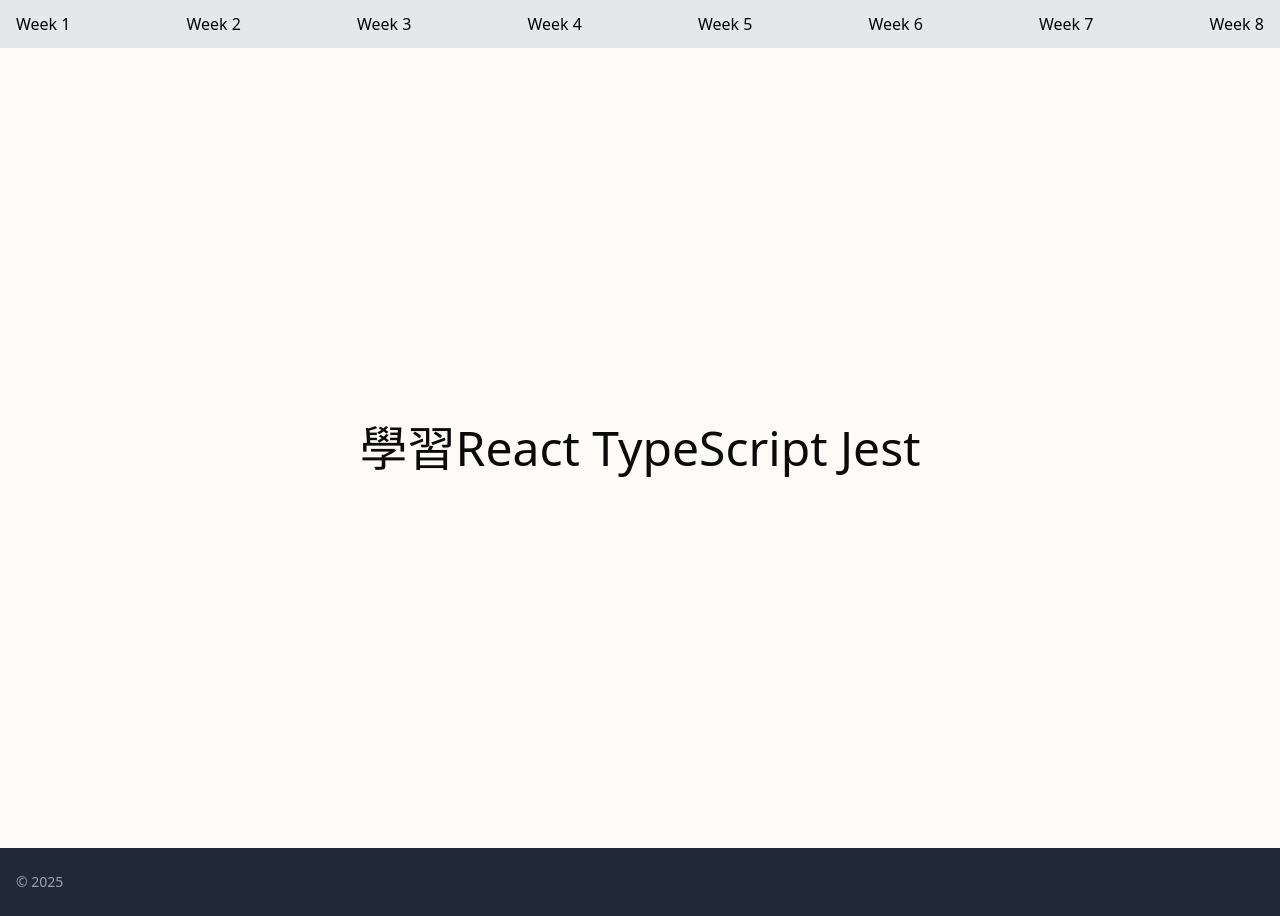
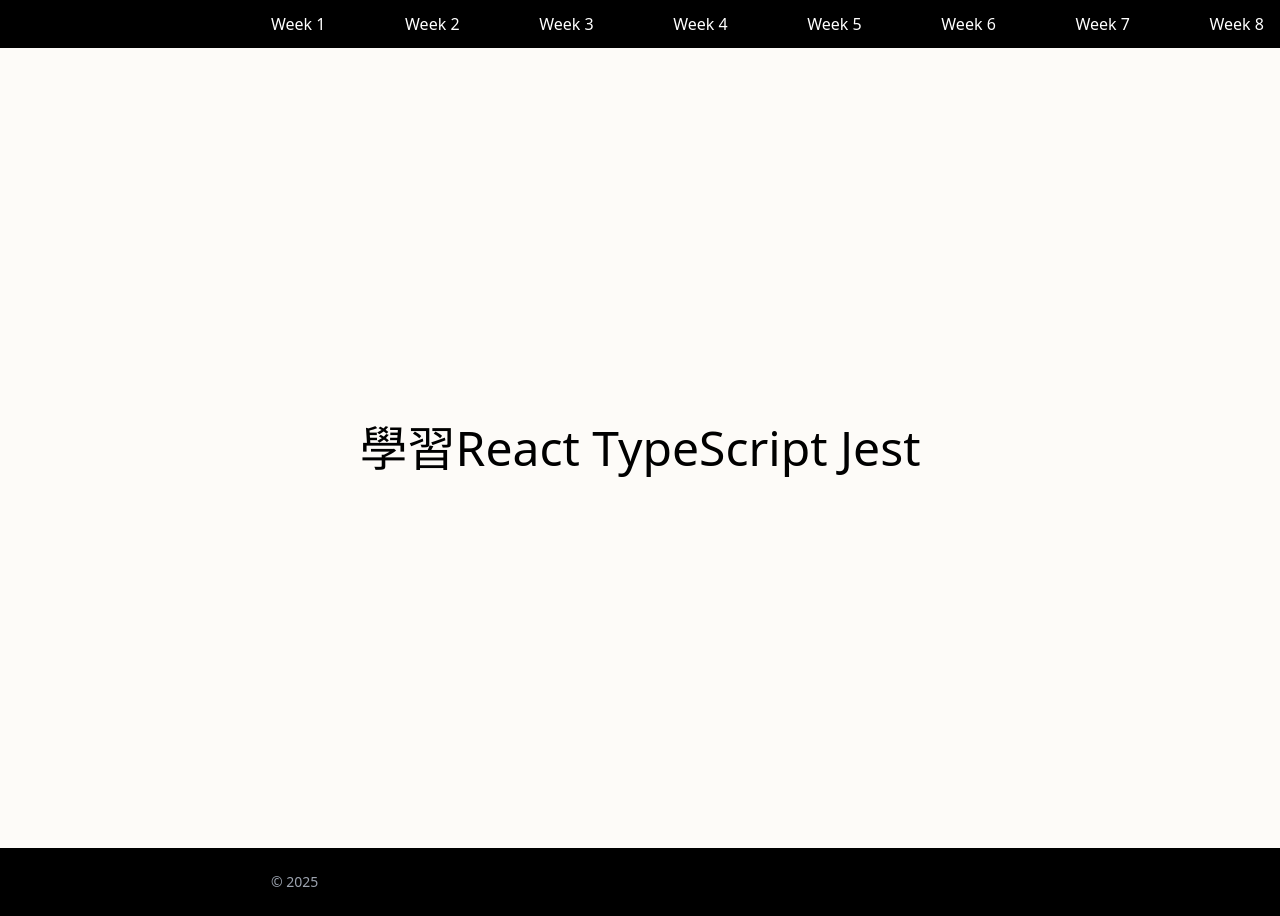
Before and after one commit to ttppoo121440/learn-react, a React (Vite) app: page / in a window 1280 px wide. Built offline with nearby package versions, Linux system fonts and the light colour scheme.

Commit message:
新增 黑字顏色

```diff
--- a/src/components/DetailProduct.tsx
+++ b/src/components/DetailProduct.tsx
@@ -1,5 +1,7 @@
+import { useEffect, useState } from 'react';
+
 import { DetailProductProps } from '@/types/productsType';
-import { useEffect, useState } from 'react';
+
 import Loading from './Loading';
 
 const DetailProduct = ({ products }: DetailProductProps) => {
@@ -17,37 +19,29 @@ const DetailProduct = ({ products }: DetailProductProps) => {
 
   return (
     <div>
-      <h2 className="mb-4 text-2xl font-semibold">單一產品細節</h2>
+      <h2 className="mb-4 text-2xl font-semibold text-black">單一產品細節</h2>
       <div className="overflow-hidden rounded bg-white shadow-md">
-        <img
-          src={pic || products.imageUrl}
-          alt="主圖"
-          className="w-full object-cover"
-        />
+        <img src={pic || products.imageUrl} alt="主圖" className="w-full object-cover" />
         <div className="p-4">
-          <h5 className="flex items-center text-xl font-bold">
+          <h5 className="flex items-center text-xl font-bold text-black">
             {products.title}
-            <span className="ml-2 rounded bg-blue-100 px-2 py-1 text-sm text-primary">
-              {products.category}
-            </span>
+            <span className="ml-2 rounded bg-blue-100 px-2 py-1 text-sm text-primary">{products.category}</span>
           </h5>
           <p className="mt-2 text-gray-700">商品描述：{products.description}</p>
           <div className="mt-4 flex items-center">
-            <p className="mr-2 text-gray-400 line-through">
-              {products.origin_price} 元
-            </p>
+            <p className="mr-2 text-gray-400 line-through">{products.origin_price} 元</p>
             <p className="font-semibold text-gray-800">{products.price} 元</p>
           </div>
-          <h5 className="mt-4 text-lg font-semibold">更多圖片：</h5>
+          <h5 className="mt-4 text-lg font-semibold text-black">更多圖片：</h5>
           <div className="mt-2 flex flex-wrap gap-2">
-            {products.imagesUrl.map(
+            {products.imagesUrl?.map(
               (url, index) =>
                 url && (
                   <img
                     key={index}
                     src={url}
                     alt="圖片"
-                    className="h-20 w-20 cursor-pointer rounded object-cover"
+                    className="size-20 cursor-pointer rounded object-cover"
                     onClick={() => setPic(url)}
                   />
                 ),
--- a/src/components/Layout/Footer.tsx
+++ b/src/components/Layout/Footer.tsx
@@ -1,9 +1,9 @@
 const Footer = () => {
   return (
-    <footer className="bg-gray-800 py-6 text-white">
-      <div className="container mx-auto flex flex-col items-center justify-between px-4 md:flex-row">
-        <div className="text-sm text-gray-400">
-          © {new Date().getFullYear()}
+    <footer className="bg-black py-6 text-white">
+      <div className="ml-[255px]">
+        <div className="container mx-auto flex flex-col items-center justify-between px-4 md:flex-row">
+          <div className="text-sm text-gray-400">© {new Date().getFullYear()}</div>
         </div>
       </div>
     </footer>
--- a/src/components/Layout/Navbar.tsx
+++ b/src/components/Layout/Navbar.tsx
@@ -2,20 +2,20 @@ import { NavLink } from 'react-router-dom';
 
 const Navbar = () => {
   return (
-    <nav className="bg-gray-200 text-white">
+    <nav className="bg-black text-white">
+      <div className="ml-[255px]">
         <div className="container mx-auto flex items-center justify-between px-4 py-3">
           <div className="flex w-full justify-between space-x-4">
             {Array.from({ length: 8 }).map((_, index) => (
               <NavLink
                 key={index}
                 to={`/week${index + 1}`}
-              className={({ isActive }) =>
-                isActive ? 'text-primary' : 'text-black'
-              }
+                className={({ isActive }) => (isActive ? 'text-primary' : 'text-white')}
               >
                 Week {index + 1}
               </NavLink>
             ))}
+          </div>
         </div>
       </div>
     </nav>
--- a/src/components/ProductList.tsx
+++ b/src/components/ProductList.tsx
@@ -1,14 +1,13 @@
 import { ProductListProps } from '@/types/productsType';
+
 import { Button } from './ui/button';
 
 const ProductList = ({ products, setDetailProduct }: ProductListProps) => {
   return (
     <>
-      <tr key={products.id} className="hover:bg-gray-50">
+      <tr key={products.id} className="text-black hover:bg-gray-50">
         <td className="border border-gray-200 px-4 py-2">{products.title}</td>
-        <td className="border border-gray-200 px-4 py-2">
-          {products.origin_price}
-        </td>
+        <td className="border border-gray-200 px-4 py-2">{products.origin_price}</td>
         <td className="border border-gray-200 px-4 py-2">{products.price}</td>
         <td className="border border-gray-200 px-4 py-2">
           {products.is_enabled ? (
@@ -17,7 +16,7 @@ const ProductList = ({ products, setDetailProduct }: ProductListProps) => {
             <span className="text-red-600">未啟用</span>
           )}
         </td>
-        <td className="border border-gray-200 px-4 py-2">
+        <td className="border border-gray-200 px-4 py-2 ">
           <Button onClick={() => setDetailProduct(products)}>查看細節</Button>
         </td>
       </tr>
--- a/src/pages/Home/index.tsx
+++ b/src/pages/Home/index.tsx
@@ -1,7 +1,7 @@
 const Home = () => {
   return (
     <div className="container flex h-screen items-center justify-center">
-      <h1 className="text-5xl">學習React TypeScript Jest</h1>
+      <h1 className="text-5xl text-black">學習React TypeScript Jest</h1>
     </div>
   );
 };
```
Lines whose indentation alone changed are shown as unchanged.
